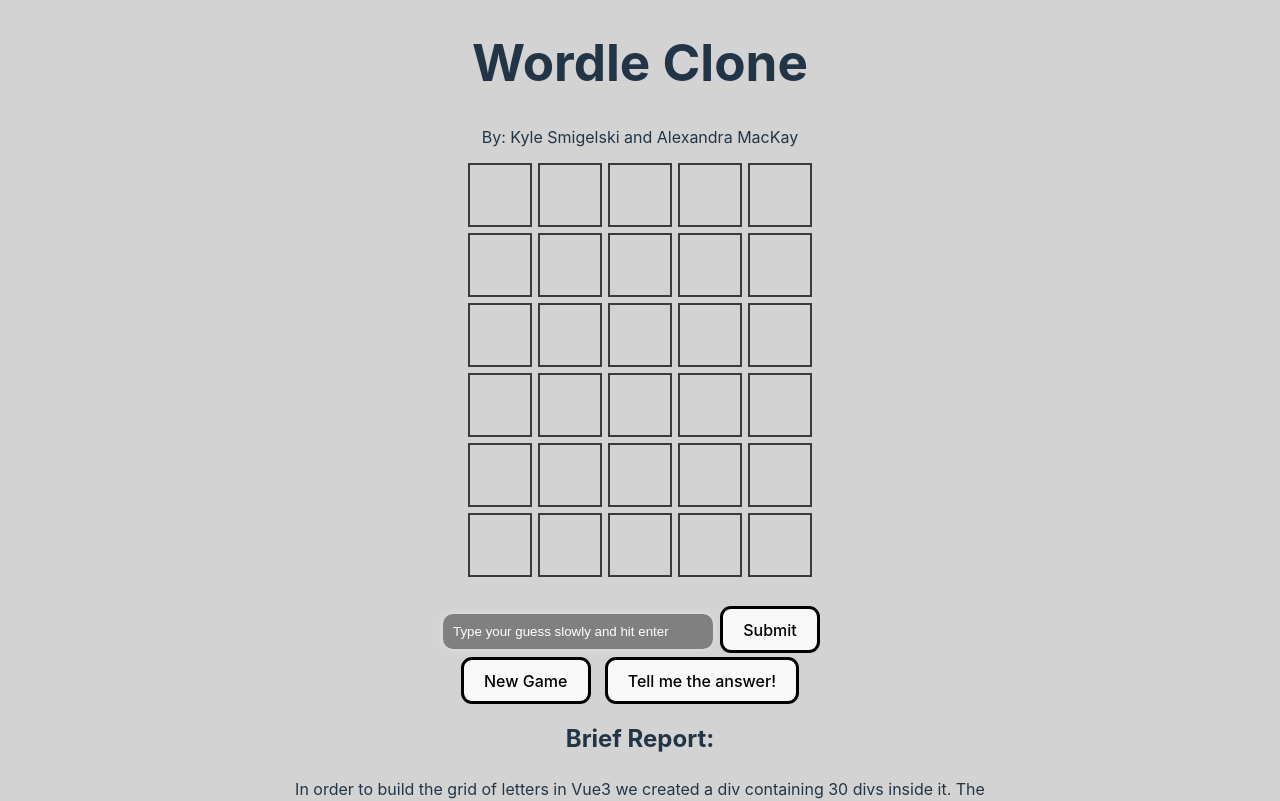
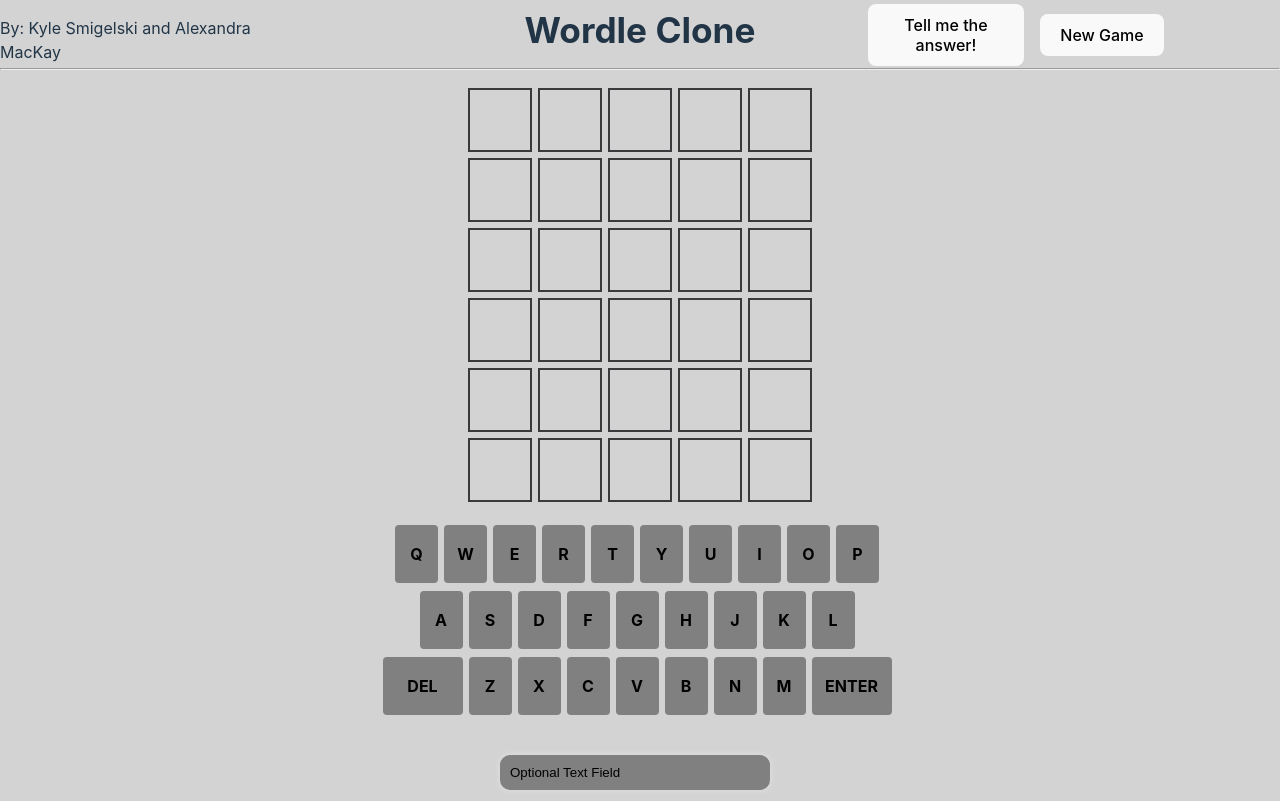
Before and after one commit to MacKayAl56/wordle, a Vue app: page / in a window 1280 px wide. Shown: the top 801 px of the page. Built offline with nearby package versions, Linux system fonts and the light colour scheme.

Commit message:
Add files

```diff
--- a/src/App.vue
+++ b/src/App.vue
@@ -4,10 +4,14 @@
 </script>
 
 <template>
-  <h1>Wordle Clone</h1>
   <HelloWordle />
-  <h2 id="report">Brief Report:</h2>
-  <p style="width: 700px">In order to build the grid of letters in Vue3 we created a
+  <br>
+  <hr>
+  <div class="center">
+    <h2 id="report">Brief Report:</h2>
+  </div>
+  <div class="center">
+    <p>In order to build the grid of letters in Vue3 we created a
     div containing 30 divs inside it. The 30 divs are created
     by using <code>v-for</code>. Then, in our <code>displayWord()</code> function, we
     displayed each letter first by using <code>.split()</code> to turn the guessed word
@@ -17,13 +21,27 @@
     displayed each letter in the divs, and added class names based on the
     accuracy of each letter.
   </p>
-  <p style="width: 700px">
+  </div>
+  <div class="center">
+  <p>
     We also used <code>onBeforeMount</code> and <code>await</code> to import text files
     containing the official list of words and the list of valid words, which we used to validate input and
-    get a random solution word. The grid updates as you type - as long as you don't type too fast!
+    get a random solution word. The grid updates as you type - as long as you don't type too fast! The virtual keyboard
+    is its own child component that is passed a dictionary of letters and their corresponding colors, which is used to
+    change the style of the keys to match the letters on the grid.
   </p>
+  </div>
+
+  <br>
 </template>
 
 <style scoped>
+.center {
+  display: flex;
+  justify-content: center;
+  align-items: center;
+  margin-left: 150px;
+  margin-right: 150px;
+}
 
 </style>
--- a/src/components/HelloWordle.vue
+++ b/src/components/HelloWordle.vue
@@ -1,11 +1,14 @@
 <script setup lang="ts">
-import {onBeforeMount, ref, Ref} from 'vue'
+import {onBeforeMount, onUnmounted, ref, Ref, watch} from 'vue'
+import Keyboard from "./keyboard.vue";
 
 const userWords: Ref<string[]> = ref([])
 const solutionWord: Ref<string[]> = ref([])
 const validWords: Ref<string[]> = ref([])
 const lettersGuessed: Ref<number> = ref(0)
-const typedLetters: Ref<number> = ref(0)
+const typedLetters: Ref<string[]> = ref([])
+const letterColors: Ref<Record<string, string>> = ref({})
+
 
 // Load the list of solutions from the txt file and choose a random one
 onBeforeMount( async () => {
@@ -33,7 +36,9 @@
   par.innerText = "The answer is: " + solutionWord.value;
 }
 
-function addOneWord(word: string) {
+function addOneWord() {
+  // Convert lettersGuessed to a string
+  const word = typedLetters.value.join('')
   // Add a word to the list of user words if it is valid, has 5 letters, and hasn't been guessed before
   if (word.length == 5 && !userWords.value.includes(word) && validWords.value.includes(word)) {
     userWords.value.push(word)
@@ -56,35 +61,40 @@
 
 function displayWord(word: string) {
   lettersGuessed.value -= 5
-  typedLetters.value = 0
+  typedLetters.value = []
   const letters = word.split('')
   for (let i = 0; i < letters.length; i++) {
 
     // Display the word in the grid
     document.getElementsByClassName('box')[lettersGuessed.value + i].innerHTML = letters[i].toUpperCase();
 
+    // Add the corresponding class to the letter.
     // if letter is in the solution word at the same position, add class "perfect"
     if (solutionWord.value[0].charAt(i) === letters[i]) {
       document.getElementsByClassName('box')[lettersGuessed.value + i].classList.add('perfect')
+      letterColors.value[letters[i]] = '#538d4e'
     }
     // if letter is in the solution word at a different position, add class "misplaced"
     else if (solutionWord.value[0].includes(letters[i])) {
       document.getElementsByClassName('box')[lettersGuessed.value + i].classList.add('misplaced')
+      letterColors.value[letters[i]] = '#b59f3b'
     }
     // if letter is not in the solution word, add class "wrong" and make letter appear
     else {
       document.getElementsByClassName('box')[lettersGuessed.value + i].classList.add('wrong')
+      letterColors.value[letters[i]] = '#3A3A3C'
     }
   }
   // Add 5 to lettersGuessed to move to the next row
   lettersGuessed.value += 5
 }
 
+
 function displayLetter(letter: string) {
   // only display the letter if it is in the alphabet, and we have not typed more than 5 letters
-  if (letter.match(/[a-z]/i) && typedLetters.value < 5) {
+  if (letter.match(/[a-z]/i) && typedLetters.value.length < 5) {
     document.getElementsByClassName('box')[lettersGuessed.value].innerHTML = letter.toUpperCase();
-    typedLetters.value += 1
+    typedLetters.value.push(letter)
     lettersGuessed.value += 1
   }
 }
@@ -92,56 +102,71 @@
 function removeLastLetter() {
   // Remove the last letter from the grid and decrement the counters
   document.getElementsByClassName('box')[lettersGuessed.value].innerHTML = "";
-  if (typedLetters.value > 0) {
-    typedLetters.value -= 1
+  if (typedLetters.value.length > 0) {
+    typedLetters.value.pop()
     lettersGuessed.value -= 1
   }
 }
 
-function disableSubmit(){
-    const submitButton = <HTMLButtonElement> document.getElementById("submit");
-    submitButton.setAttribute("disabled","true");
+function disableInput() {
+  // Disable the input field
+  const input = document.getElementById("guess");
+  input.disabled = true;
 }
 
 function CheckForWin(word: string) {
-  // Check if the latest word is the same as the solution word
+  // Check if the latest word is the same as the solution word. If so, the user wins and they can't submit any more words or letters
   if (solutionWord.value.join() === (word)) {
     alert('Congratulations, you win!');
-    disableSubmit();
+    disableInput();
   }
   // If the user has guessed 6 words, they lose
   else if(lettersGuessed.value == 30){
     alert('You lose. The answer was: '+ solutionWord.value);
-    disableSubmit();
-    newGame();
+    disableInput();
   }
 }
+
+let allowInput = true
+const onKeyup = (e: KeyboardEvent) => onPress(e.key)
+window.addEventListener('keyup', onKeyup)
+function onPress(key: string) {
+  if (!allowInput) return
+  if (/^[a-zA-Z]$/.test(key)) {
+    displayLetter(key)
+  } else if (key === 'Backspace' || key === 'Delete') {
+    removeLastLetter()
+  } else if (key === 'Enter') {
+    addOneWord()
+  }
+}
+
 </script>
 
 <template>
-  <div>
-  <p>By: Kyle Smigelski and Alexandra MacKay</p>
-  <div id="display" class="grid">
-    <div class="box" v-for="index in 30"></div>
+  <div class="header">
+    <p class="div1" style="padding-top: 20px">By: Kyle Smigelski and Alexandra MacKay</p>
+    <h1 class="div2" id="title">Wordle Clone</h1>
+    <button class="div3" @click="displaySecretWord" >Tell me the answer!</button>
+    <button class="div4" @click="newGame" >New Game</button>
+  </div>
+  <hr style="margin-bottom: 20px">
+
+  <div class="field">
+    <div class="grid">
+      <div class="box" v-for="index in 30"></div>
+    </div>
   </div>
 
-  <div>
-    <br>
-    <input @keypress.enter="addOneWord(wordInput)"
-           @keydown.delete="removeLastLetter()"
-           @keydown.backspace="removeLastLetter()"
-           @keyup="displayLetter($event.target.value.slice(-1))"
-           type="text" id="guess" placeholder="Type your guess slowly and hit enter" v-model="wordInput">
-<!--    <input @keypress.enter="addOneWord(wordInput)" type="text" id="guess" placeholder="Click enter to submit word" v-model="wordInput">-->
-    <button @click="addOneWord(wordInput)" class="button button1" id="submit">Submit</button>
+
+  <div style="justify-content: center">
+    <h2 id="answer"></h2>
+    <keyboard :letterColors="letterColors" />
   </div>
-
-  <div>
-    <button @click="newGame" class="button">New Game</button>
-    <button @click="displaySecretWord" class="button" >Tell me the answer!</button>
-    <h2 id="answer"></h2>
-  </div>
-
+  <br>
+  <div class="field">
+  <input @keypress.enter="addOneWord()"
+         type="text" id="guess" placeholder="Optional Text Field" v-model="wordInput">
   </div>
 </template>
 
@@ -154,6 +179,38 @@
     grid-row-gap: 10px;
   }
 
+  .header {
+    display: grid;
+    grid-area: header;
+    justify-content: space-evenly;
+    justify-items: center;
+    align-content: space-evenly;
+    align-items: center;
+    grid-template-columns: repeat(5, 1fr);
+    grid-template-rows: 60px;
+  }
+  .div1 { grid-area: 1 / 1 / 2 / 2; }
+  .div2 { grid-area: 1 / 3 / 2 / 4; }
+  .div3 { grid-area: 1 / 4 / 2 / 5;
+    justify-content: center;
+    align-items: center;
+    margin-top: 10px;
+    margin-left: 100px;
+  }
+  .div4 { grid-area: 1 / 5 / 2 / 6;
+    justify-content: center;
+    align-items: center;
+    margin-top: 10px;
+    margin-right: 100px;
+  }
+
+  .field {
+    justify-content: center;
+    align-items: center;
+    display: flex;
+    margin-bottom: 25px;
+  }
+
   input[type=text] {
     padding:10px;
     width: 250px;
@@ -164,7 +221,7 @@
     box-shadow:0 0 5px 2px rgba(255, 255, 255, 0.2);
   }
   ::placeholder {
-    color: white;
+    color: black;
   }
 
   .box{
@@ -172,15 +229,19 @@
     font-size: 32px;
     padding-top: 10%;
     font-weight: bold;
+    text-align: center;
     font-family: Arial, sans-serif;
   }
 
-  .button{
+  .button1{
     outline-style: solid;
     outline-color: black;
-    margin-top: 10px;
-    margin-right: 20px;
-    font-size: medium;
+    height: 40px;
+    width: 200px;
+    margin-top: auto;
+    justify-content: center;
+    align-items: center;
+    font-size: small;
   }
 
   .perfect{
--- /dev/null
+++ b/src/components/keyboard.vue
@@ -0,0 +1,105 @@
+<template>
+  <div id="keyboard-cont">
+  <div class="first-row">
+    <button class="keyboard-button">q</button>
+    <button class="keyboard-button">w</button>
+    <button class="keyboard-button">e</button>
+    <button class="keyboard-button">r</button>
+    <button class="keyboard-button">t</button>
+    <button class="keyboard-button">y</button>
+    <button class="keyboard-button">u</button>
+    <button class="keyboard-button">i</button>
+    <button class="keyboard-button">o</button>
+    <button class="keyboard-button">p</button>
+  </div>
+  <div class="second-row">
+    <button class="keyboard-button">a</button>
+    <button class="keyboard-button">s</button>
+    <button class="keyboard-button">d</button>
+    <button class="keyboard-button">f</button>
+    <button class="keyboard-button">g</button>
+    <button class="keyboard-button">h</button>
+    <button class="keyboard-button">j</button>
+    <button class="keyboard-button">k</button>
+    <button class="keyboard-button">l</button>
+  </div>
+  <div class="third-row">
+    <button style="width: 5rem" class="keyboard-button">Del</button>
+    <button class="keyboard-button">z</button>
+    <button class="keyboard-button">x</button>
+    <button class="keyboard-button">c</button>
+    <button class="keyboard-button">v</button>
+    <button class="keyboard-button">b</button>
+    <button class="keyboard-button">n</button>
+    <button class="keyboard-button">m</button>
+    <button style="width: 5rem" class="keyboard-button">Enter</button>
+  </div>
+  </div>
+</template>
+
+<script>
+export default {
+  name: 'Keyboard',
+  props: {
+    letterColors: {
+      type: Object,
+      required: true
+    }
+  },
+  // Every time the letterColors prop changes shade the keyboard buttons accordingly
+  watch: {
+      letterColors: {
+        handler: function (newVal, oldVal) {
+          for (const letter in newVal) {
+            shadeKeyBoard(letter, newVal[letter])
+          }
+        },
+        deep: true
+      }
+    }
+}
+
+function shadeKeyBoard(letter, color) {
+  for (const elem of document.getElementsByClassName("keyboard-button")) {
+    if (elem.textContent === letter) {
+      elem.style.backgroundColor = color
+    }
+  }
+}
+
+</script>
+
+<style>
+#keyboard-cont {
+  margin: 1rem 0;
+  display: flex;
+  flex-direction: column;
+  align-items: center;
+}
+
+#keyboard-cont div {
+  display: flex;
+}
+
+.second-row {
+  margin: 0.5rem 0;
+}
+
+.keyboard-button {
+  font-weight: bold;
+  border: 0;
+  padding: 0;
+  margin: 0 6px 0 0;
+  height: 58px;
+  width: 43px;
+  border-radius: 4px;
+  cursor: pointer;
+  user-select: none;
+  background-color: gray;
+  display: flex;
+  justify-content: center;
+  align-items: center;
+  text-transform: uppercase;
+}
+
+</style>
--- a/src/style.css
+++ b/src/style.css
@@ -24,15 +24,21 @@
 
 body {
   margin: 0;
+  padding: 0;
   display: flex;
   place-items: center;
   min-width: 320px;
-  min-height: 100vh;
+  width: 100%;
+  max-width: 1980px;
+  min-height: 100%;
+  justify-content: stretch;
+  align-items: stretch;
 }
 
 h1 {
-  font-size: 3.2em;
+  font-size: 2.2em;
   line-height: 1.1;
+  padding: 0;
 }
 
 button {
@@ -57,14 +63,9 @@
   outline: 4px auto -webkit-focus-ring-color;
 }
 
-.card {
-  padding: 2em;
-}
-
 #app {
-  max-width: 2280px;
-  margin: 0 auto;
-  text-align: center;
+  height: inherit;
+  width: inherit;
 }
 
 @media (prefers-color-scheme: light) {
```
